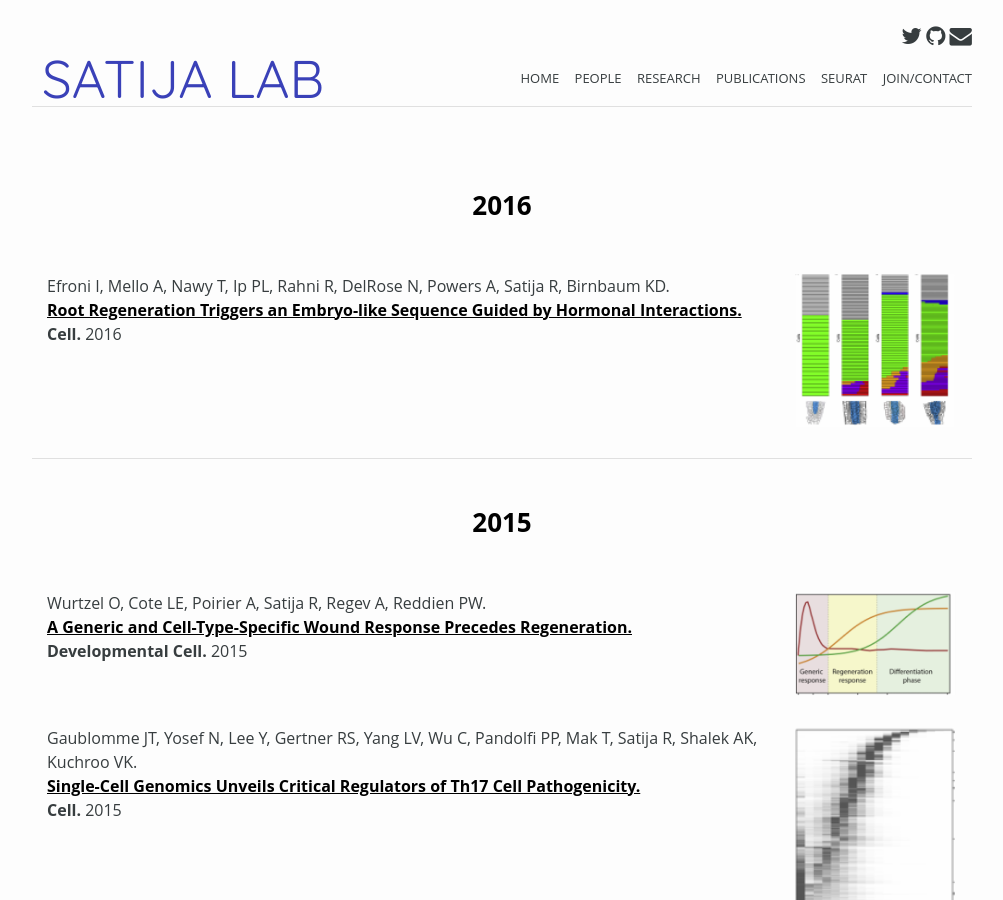
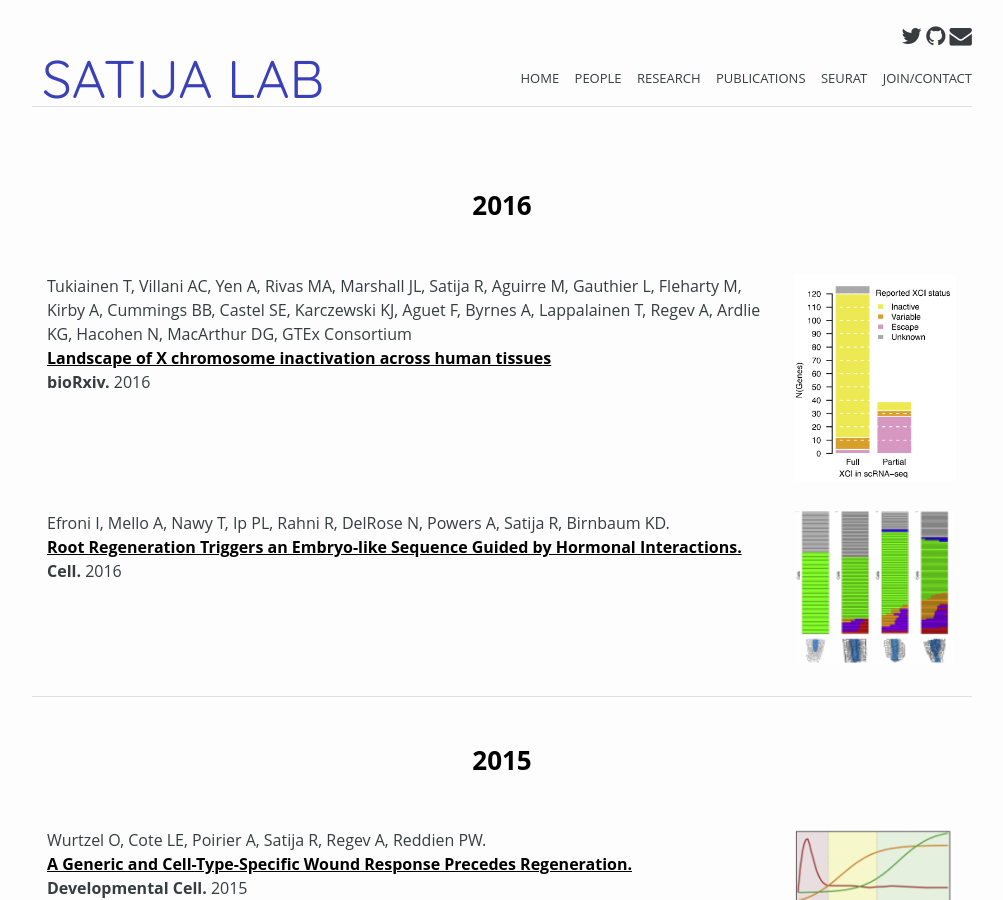
Before and after one commit to jungokasai/satijalab.github.io, a Jekyll site: the page built from publications.html, in a window 1280 px wide and 900 px high. Shown: the whole window, without its empty margins (138-1141 px from the left). Built offline with Jekyll 4.4.1, drawn with Linux system fonts in a browser that asks for light colours; nearby versions of some CDN libraries.

Commit message:
update publication list

```diff
--- a/_data/publications.yml
+++ b/_data/publications.yml
@@ -1,3 +1,10 @@
+- title: Landscape of X chromosome inactivation across human tissues
+  link: "http://www.biorxiv.org/content/biorxiv/early/2016/09/19/073957.full.pdf"
+  author: "Tukiainen T, Villani AC, Yen A, Rivas MA, Marshall JL, Satija R, Aguirre M, Gauthier L, Fleharty M, Kirby A, Cummings BB, Castel SE, Karczewski KJ, Aguet F, Byrnes A, Lappalainen T, Regev A, Ardlie KG, Hacohen N, MacArthur DG, GTEx Consortium"
+  journal: bioRxiv
+  year: 2016
+  figure: tukiainen_xinact.png
+
 - title: Root Regeneration Triggers an Embryo-like Sequence Guided by Hormonal Interactions.
   link: "http://www.cell.com/cell/abstract/S0092-8674%2816%2930491-3?_returnURL=http%3A%2F%2Flinkinghub.elsevier.com%2Fretrieve%2Fpii%2FS0092867416304913%3Fshowall%3Dtrue#"
   author: "Efroni I, Mello A, Nawy T, Ip PL, Rahni R, DelRose N, Powers A, Satija R, Birnbaum KD."
```
Also changed, not shown: img/publication_photos/tukiainen_xinact.png (added).
